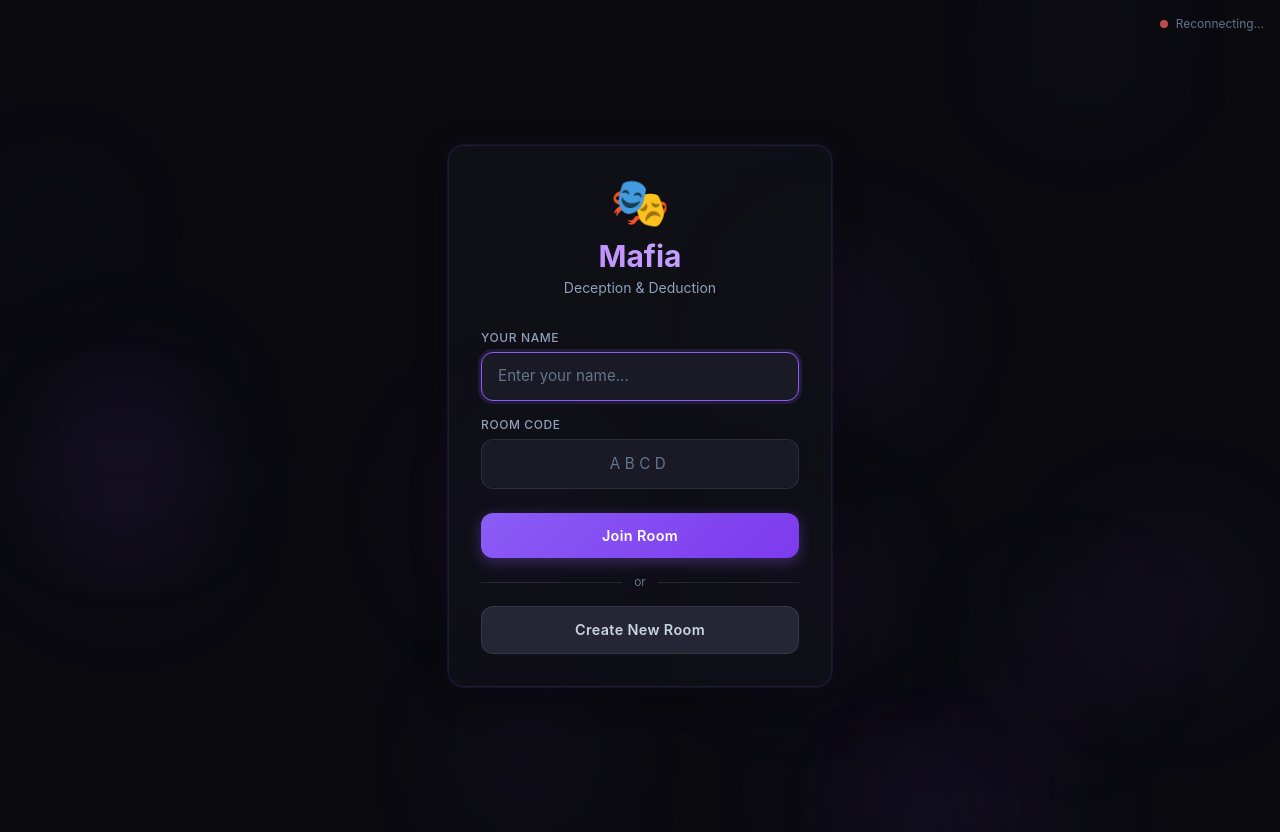
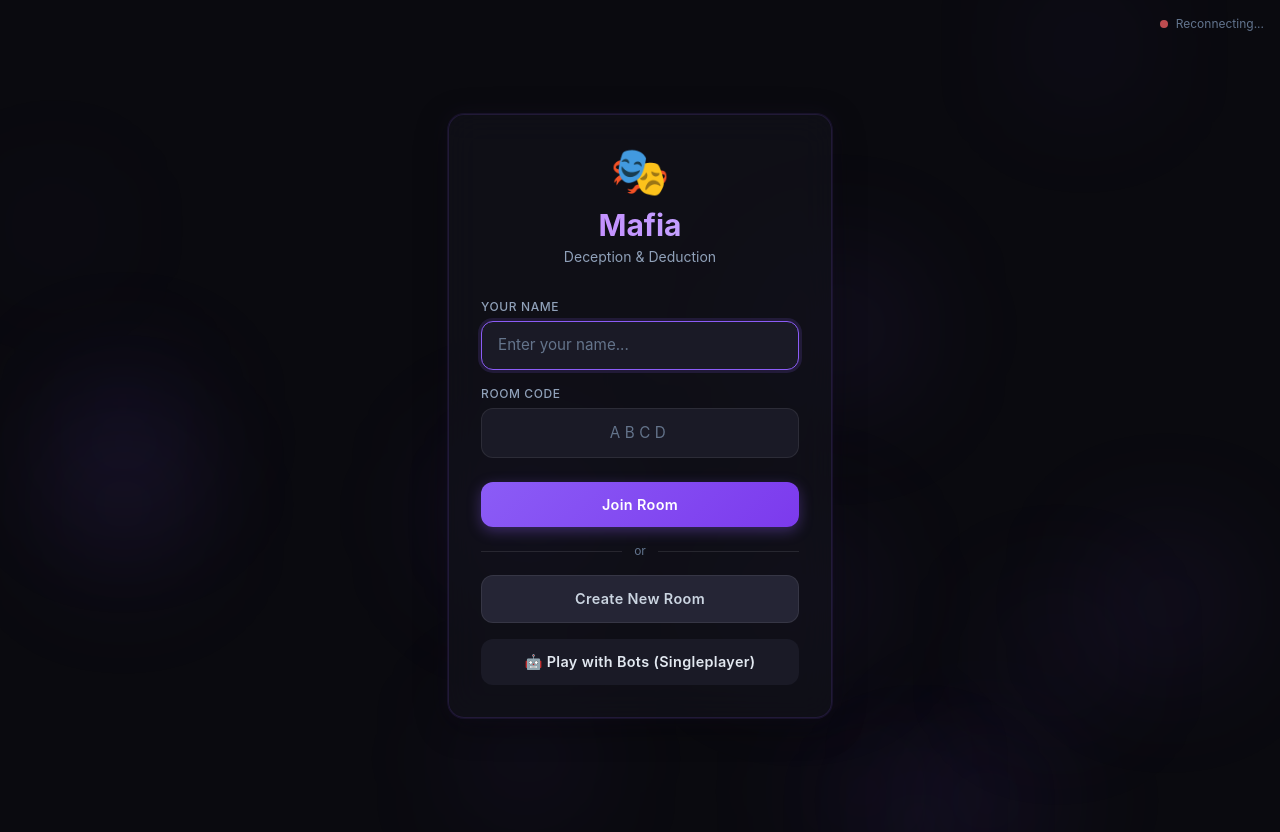
Before and after one commit to rishitbanker314-ux/mafiagame, a React (Vite) app in the folder client/: page / in a window 1280 px wide. Built offline with nearby package versions, Linux system fonts and the light colour scheme; no server answers.

Commit message:
feat: Add dedicated 'Play with Bots' button on home screen

```diff
--- a/client/src/components/JoinView.tsx
+++ b/client/src/components/JoinView.tsx
@@ -42,6 +42,39 @@ export default function JoinView({ socket, onJoined }: JoinViewProps) {
         if (res.success && res.roomCode) {
           onJoined(res.roomCode, name.trim());
         } else {
+          setError(res.error || 'Failed to create room');
+        }
+      }
+    );
+  }
+
+  function handlePlayWithBots() {
+    if (!name.trim()) {
+      setError('Enter your name first');
+      return;
+    }
+    setError('');
+    setLoading(true);
+
+    socket.emit(
+      'create_room',
+      { playerName: name.trim() },
+      (res: { success: boolean; roomCode?: string; error?: string }) => {
+        if (res.success && res.roomCode) {
+          const roomCode = res.roomCode;
+          // Add 3 bots automatically to reach the 4-player minimum for a good game
+          let botsAdded = 0;
+          for (let i = 0; i < 3; i++) {
+            socket.emit('add_bot', null, () => {
+              botsAdded++;
+              if (botsAdded === 3) {
+                setLoading(false);
+                onJoined(roomCode, name.trim());
+              }
+            });
+          }
+        } else {
+          setLoading(false);
           setError(res.error || 'Failed to create room');
         }
       }
@@ -158,6 +191,16 @@ export default function JoinView({ socket, onJoined }: JoinViewProps) {
             {loading && <div className="w-4 h-4 border-2 border-white/30 border-t-white rounded-full animate-spin absolute left-4" />}
             {loading ? 'Creating...' : 'Create New Room'}
           </motion.button>
+
+          <motion.button
+            whileHover={{ scale: 1.02 }}
+            whileTap={{ scale: 0.98 }}
+            className="btn w-full relative flex justify-center items-center bg-surface-700 hover:bg-surface-600 text-slate-200 border border-white/10 mt-1"
+            onClick={handlePlayWithBots}
+            disabled={loading}
+          >
+            {loading ? 'Setting up...' : '🤖 Play with Bots (Singleplayer)'}
+          </motion.button>
         </motion.div>
       </motion.div>
     </div>
```
